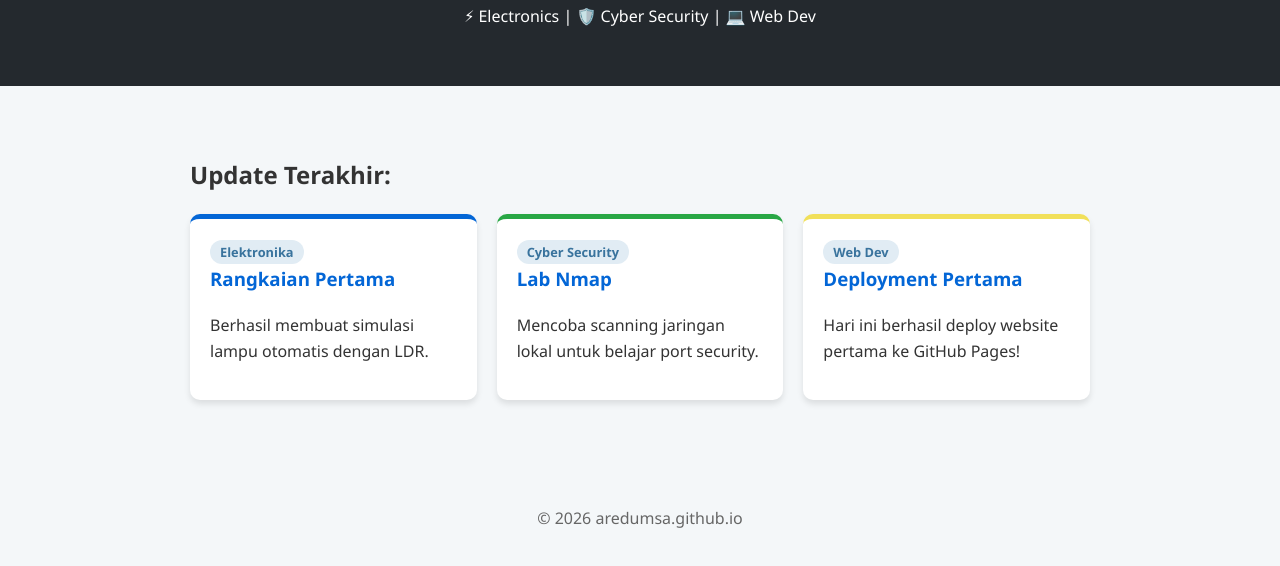
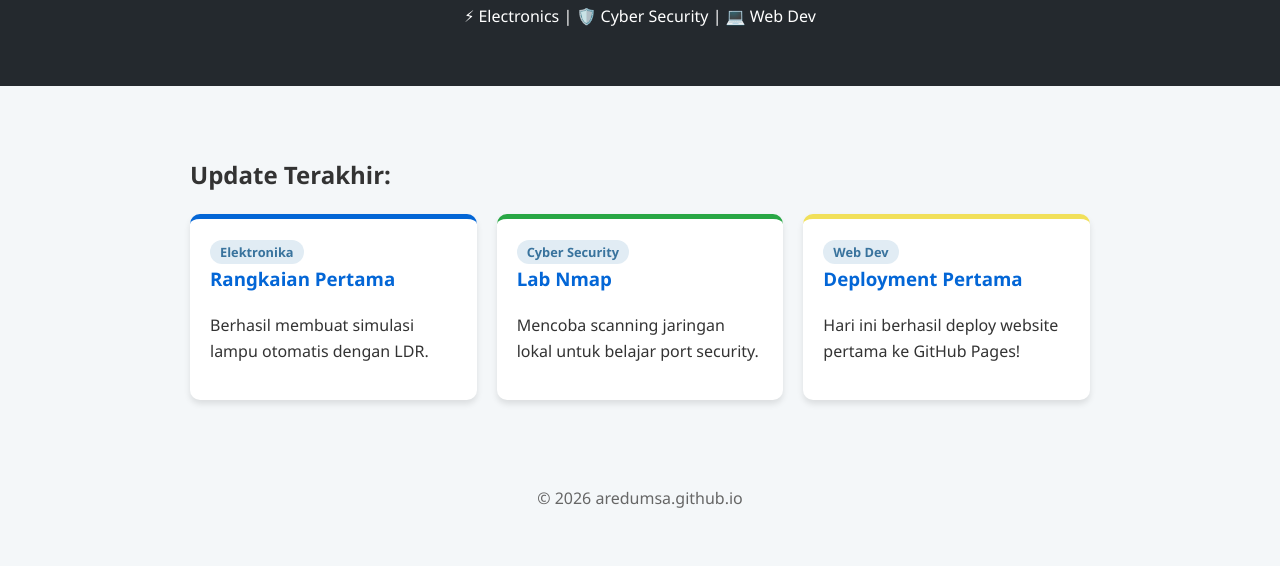
Before and after one commit to aredumsa/aredumsa.github.io, a plain HTML site: page index.html in a window 1280 px wide. Shown: the part 130-696 px from the top of the page. Drawn offline with Linux system fonts and the light colour scheme.

Commit message:
update scale margin padding

```diff
--- a/index.html
+++ b/index.html
@@ -12,7 +12,7 @@
         .card { background: white; padding: 20px; border-radius: 10px; box-shadow: 0 4px 6px rgba(0,0,0,0.1); border-top: 5px solid #0366d6; }
         .card h3 { margin-top: 0; color: #0366d6; }
         .tag { background: #e1ecf4; color: #39739d; padding: 3px 10px; border-radius: 15px; font-size: 0.8rem; font-weight: bold; }
-        footer { text-align: center; margin-top: 50px; padding: 20px; color: #666; }
+        footer { text-align: center; margin-top: 20px; padding: 20px; color: #666; }
     </style>
 </head>
 <body>
```
